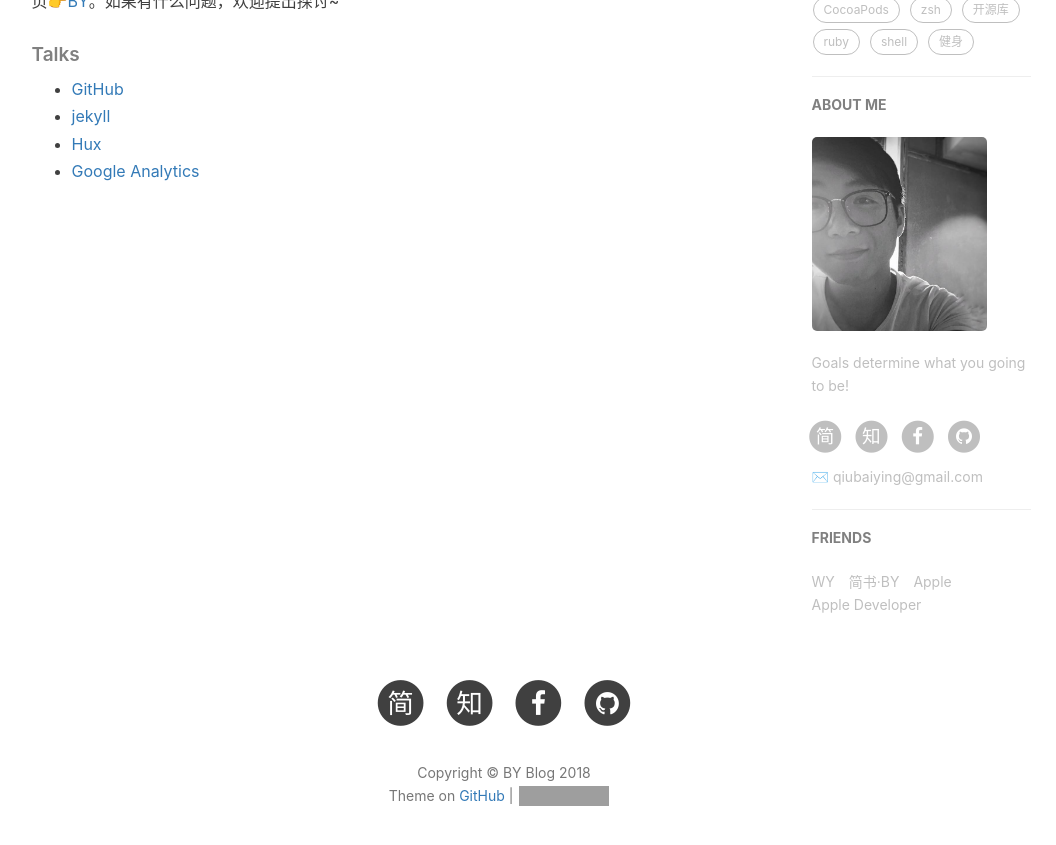
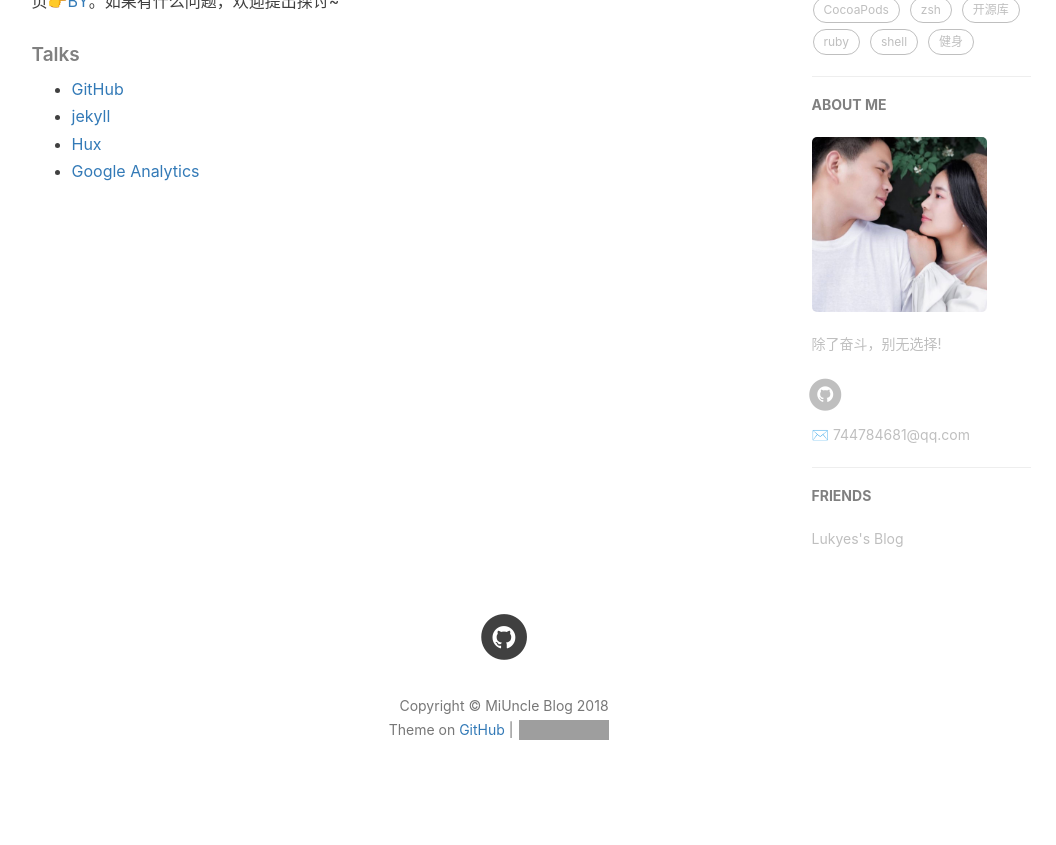
Before and after one commit to DuPrince/DuPrince.github.io, a Jekyll site: the page built from about.html, in a window 1280 px wide and 900 px high, scrolled down 713 px. Shown: the top 845 px of the window, without its empty margins (136-1192 px from the left). Built offline with Jekyll 4.4.1, drawn with Linux system fonts in a browser that asks for light colours; nearby versions of some CDN libraries; comment, search, counter and statistics services are not loaded; part of the change alters nothing that is shown; grey boxes are pictures that could not be loaded.

Commit message:
修改我的主页

```diff
--- a/_config.yml
+++ b/_config.yml
@@ -1,32 +1,22 @@
 # Site settings
-title: BY Blog
-SEOTitle: 柏荧的博客 | BY Blog
-header-img: img/post-bg-desk.jpg
-email: qiubaiying@gmail.com
-description: "Every failure is leading towards success."
-keyword: "BY, BY Blog, 柏荧的博客, qiubaiying, 邱柏荧, iOS, Apple, iPhone"
-url: "http://qiubaiying.github.io"          # your host, for absolute URL
+title: MiUncle Blog
+SEOTitle: MiUncle Blog
+header-img: img/WestLake.jpg
+email: 744784681@qq.com
+description: "To be a good coder"
+keyword: "MI, MiUncle Blog, DDK的博客, MiUncle, 杜定坤,Unity,Cocos,iOS,Android"
+url: "http://kaifone.com"          # your host, for absolute URL
 baseurl: ""      # for example, '/blog' if your blog hosted on 'host/blog'
-github_repo: "https://github.com/qiubaiying/qiubaiying.github.io.git" # you code repository
+github_repo: "https://github.com/DuPrince/DuPrince.github.io.git" # you code repository
 
 # Sidebar settings
 sidebar: true                           # whether or not using Sidebar.
-sidebar-about-description: "Goals determine what you going to be!"
-sidebar-avatar: /img/about-BY-gentle.jpg      # use absolute URL, seeing it's used in both `/` and `/about/`
-
-
+sidebar-about-description: "除了奋斗，别无选择!"
+sidebar-avatar: /img/AboutMyHeadPhoto.jpg      # use absolute URL, seeing it's used in both `/` and `/about/`
 
 # SNS settings
 RSS: false
-# weibo_username:     qiubaiying
-zhihu_username:     qiubaiying
-github_username:    qiubaiying
-facebook_username:  baiying.qiu.7
-jianshu_username:   e71990ada2fd
-#twitter_username:   qiubaiying
-
-
-
+github_username:    DuPrince
 
 # Build settings
 # from 2016, 'pygments' is unsupported on GitHub Pages. Use 'rouge' for highlighting instead.
@@ -41,9 +31,6 @@ anchorjs: true                          # if you want to customize anchor. check
 # from PR#40, to support local preview for Jekyll 3.0
 gems: [jekyll-paginate]
 
-
-
-
 # Markdown settings
 # replace redcarpet to kramdown,
 # although redcarpet can auto highlight code, the lack of header-id make the catalog impossible, so I switch to kramdown
@@ -53,62 +40,33 @@ highlighter: rouge
 kramdown:
   input: GFM                            # use Github Flavored Markdown !important
 
-
-
-# 评论系统
-# Disqus（https://disqus.com/）
-# disqus_username: qiubaiying
-
 # Gitalk
 gitalk:
   enable: true    #是否开启Gitalk评论
-  clientID: f2c84e7629bb1446c1a4                            #生成的clientID
-  clientSecret: ca6d6139d1e1b8c43f8b2e19492ddcac8b322d0d    #生成的clientSecret
-  repo: qiubaiying.github.io    #仓库名称
-  owner: qiubaiying    #github用户名
-  admin: qiubaiying
+  clientID: 2a7916c6b2804cd4dc14                            #生成的clientID
+  clientSecret: f850216973e642a6994c506aec430147833a8011    #生成的clientSecret
+  repo: DuPrince.github.io    #仓库名称
+  owner: DuPrince    #github用户名
+  admin: MiUncle
   distractionFreeMode: true #是否启用类似FB的阴影遮罩
 
-
 # 统计
-
 # Analytics settings
 # Baidu Analytics
-ba_track_id: b50bf2b12b5338a1845e33832976fd68
-
-# Google Analytics
-ga_track_id: 'UA-90855596-1'            # Format: UA-xxxxxx-xx
-ga_domain: qiubaiying.top               # 默认的是 auto, 这里我是自定义了的域名，你如果没有自己的域名，需要改成auto
-
-
-
-
+ba_track_id: dbe87793a8b524e508ca4ef646391176
 
 # Featured Tags
 featured-tags: true                     # 是否使用首页标签
 featured-condition-size: 1              # 相同标签数量大于这个数，才会出现在首页
 
-
-
 # Progressive Web Apps
 chrome-tab-theme-color: "#000000"
 service-worker: true
 
-
-
 # Friends
 friends: [
     {
-        title: "WY",
-        href: "http://zhengwuyang.com"
-    },{
-        title: "简书·BY",
-        href: "http://www.jianshu.com/u/e71990ada2fd"
-    },{
-        title: "Apple",
-        href: "https://apple.com"
-    },{
-        title: "Apple Developer",
-        href: "https://developer.apple.com/"
+        title: "Lukyes's Blog",
+        href: "http://blog.lukye.me"
     }
 ]
```
Also changed, not shown: img/AboutMyHeadPhoto.jpg (added), img/WestLake.jpg (added), img/about-BY-gentle.jpg (deleted), img/avatar-by.jpg (deleted).
